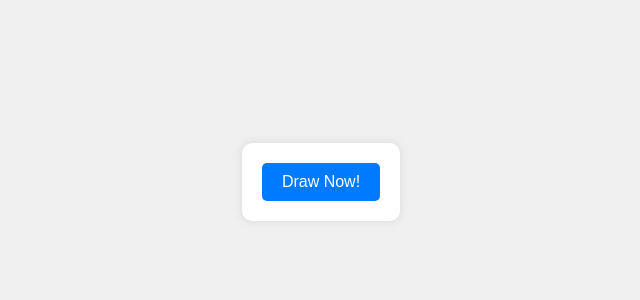
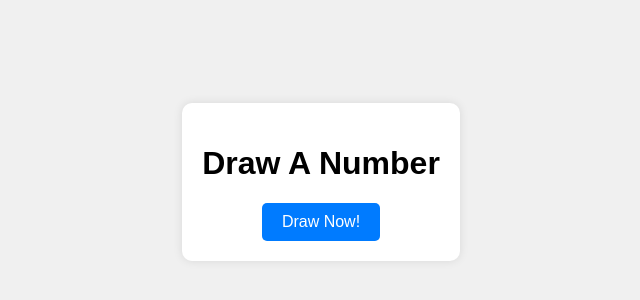
Before and after one commit to jthamrun/gemini-bingo, a plain HTML site: page index.html in a window 1280 px wide. Shown: the part 218-518 px from the top of the page, without its empty margins (319-959 px from the left). Drawn offline with Linux system fonts and the light colour scheme.

Commit message:
Update styling

```diff
--- a/index.html
+++ b/index.html
@@ -8,8 +8,9 @@
   </head>
   <body>
     <div class="container">
+      <h1>Draw A Number</h1>
+      <p id="random-number"></p>
       <button id="generate-btn">Draw Now!</button>
-      <p id="random-number"></p>
     </div>
     <script src="script.js"></script>
   </body>
```
